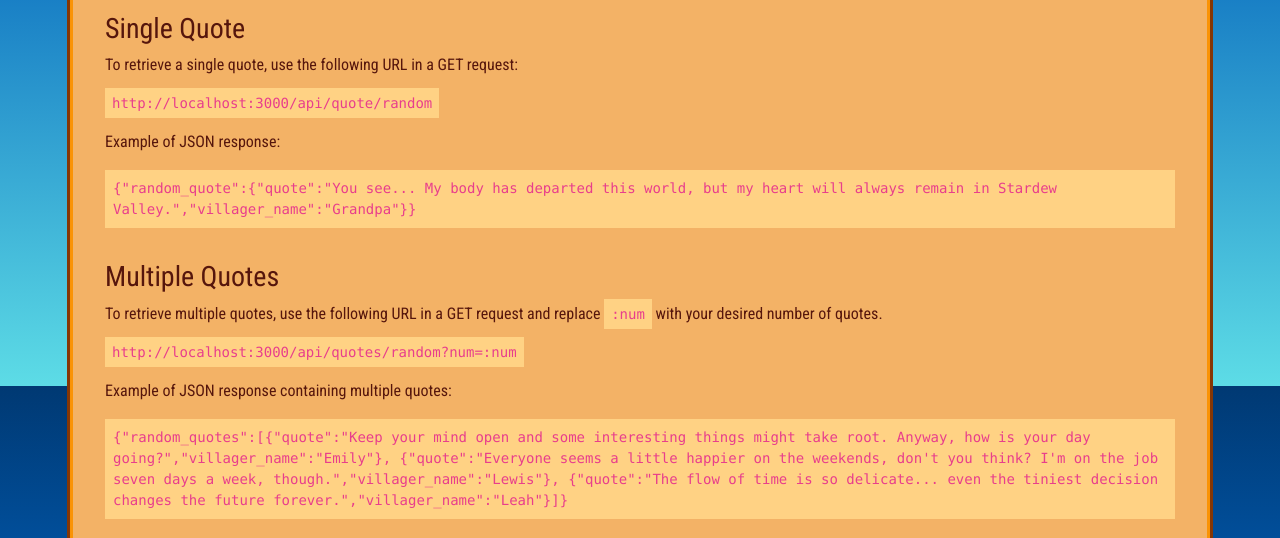
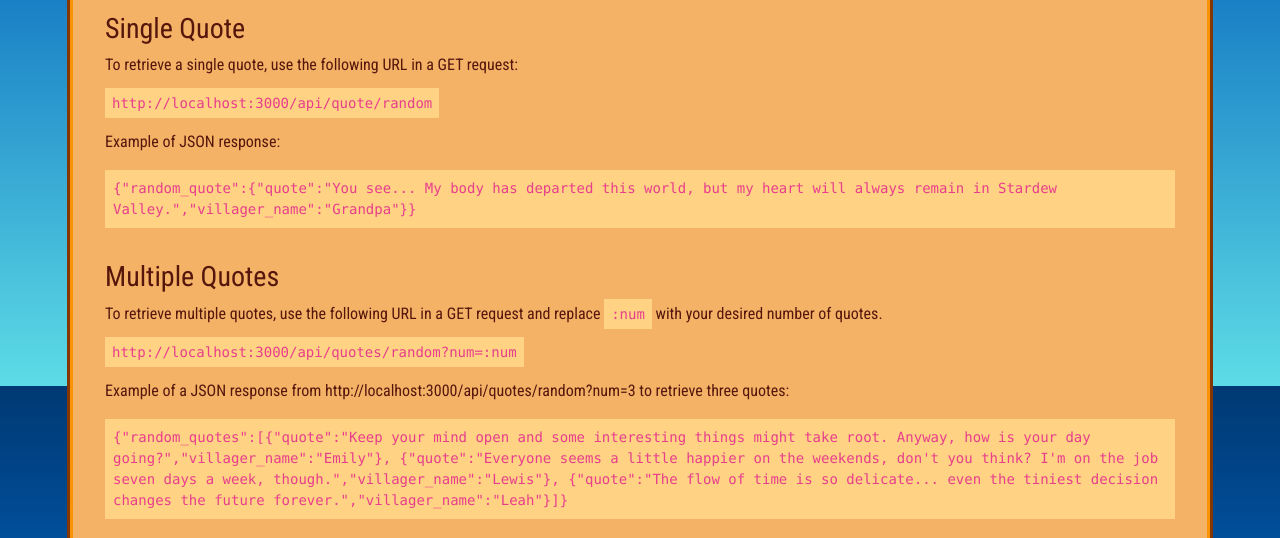
Before and after one commit to j-dover/random-stardew-quote, a website: page public/index.html in a window 1280 px wide. Shown: the part 414-952 px from the top of the page. Drawn offline with nearby package versions, Linux system fonts and the light colour scheme.

Commit message:
added example of url query

```diff
--- a/public/index.html
+++ b/public/index.html
@@ -39,7 +39,7 @@
             with your desired number of quotes.
           </p>
           <p><code class="request-code">http://localhost:3000/api/quotes/random?num=:num</code></p>
-          <p>Example of JSON response containing multiple quotes:</p>
+          <p>Example of a JSON response from http://localhost:3000/api/quotes/random?num=3 to retrieve three quotes:</p>
           <div class="json-block">
               <code>{"random_quotes":[{"quote":"Keep your mind open and some interesting things might take root. Anyway, how is your day going?","villager_name":"Emily"},
                 {"quote":"Everyone seems a little happier on the weekends, don't you think? I'm on the job seven days a week, though.","villager_name":"Lewis"},
@@ -54,9 +54,8 @@
         <p><a href="https://github.com/j-dover/random-stardew-quote" target="_blank" role="button">API Source Code</a></p>
       </div>
     </div>
-
     <script src="https://code.jquery.com/jquery-3.4.1.slim.min.js" integrity="sha384-J6qa4849blE2+poT4WnyKhv5vZF5SrPo0iEjwBvKU7imGFAV0wwj1yYfoRSJoZ+n" crossorigin="anonymous"></script>
-<script src="https://cdn.jsdelivr.net/npm/popper.js@1.16.0/dist/umd/popper.min.js" integrity="sha384-Q6E9RHvbIyZFJoft+2mJbHaEWldlvI9IOYy5n3zV9zzTtmI3UksdQRVvoxMfooAo" crossorigin="anonymous"></script>
-<script src="https://stackpath.bootstrapcdn.com/bootstrap/4.4.1/js/bootstrap.min.js" integrity="sha384-wfSDF2E50Y2D1uUdj0O3uMBJnjuUD4Ih7YwaYd1iqfktj0Uod8GCExl3Og8ifwB6" crossorigin="anonymous"></script>
+    <script src="https://cdn.jsdelivr.net/npm/popper.js@1.16.0/dist/umd/popper.min.js" integrity="sha384-Q6E9RHvbIyZFJoft+2mJbHaEWldlvI9IOYy5n3zV9zzTtmI3UksdQRVvoxMfooAo" crossorigin="anonymous"></script>
+    <script src="https://stackpath.bootstrapcdn.com/bootstrap/4.4.1/js/bootstrap.min.js" integrity="sha384-wfSDF2E50Y2D1uUdj0O3uMBJnjuUD4Ih7YwaYd1iqfktj0Uod8GCExl3Og8ifwB6" crossorigin="anonymous"></script>
   </body>
 </html>
```
